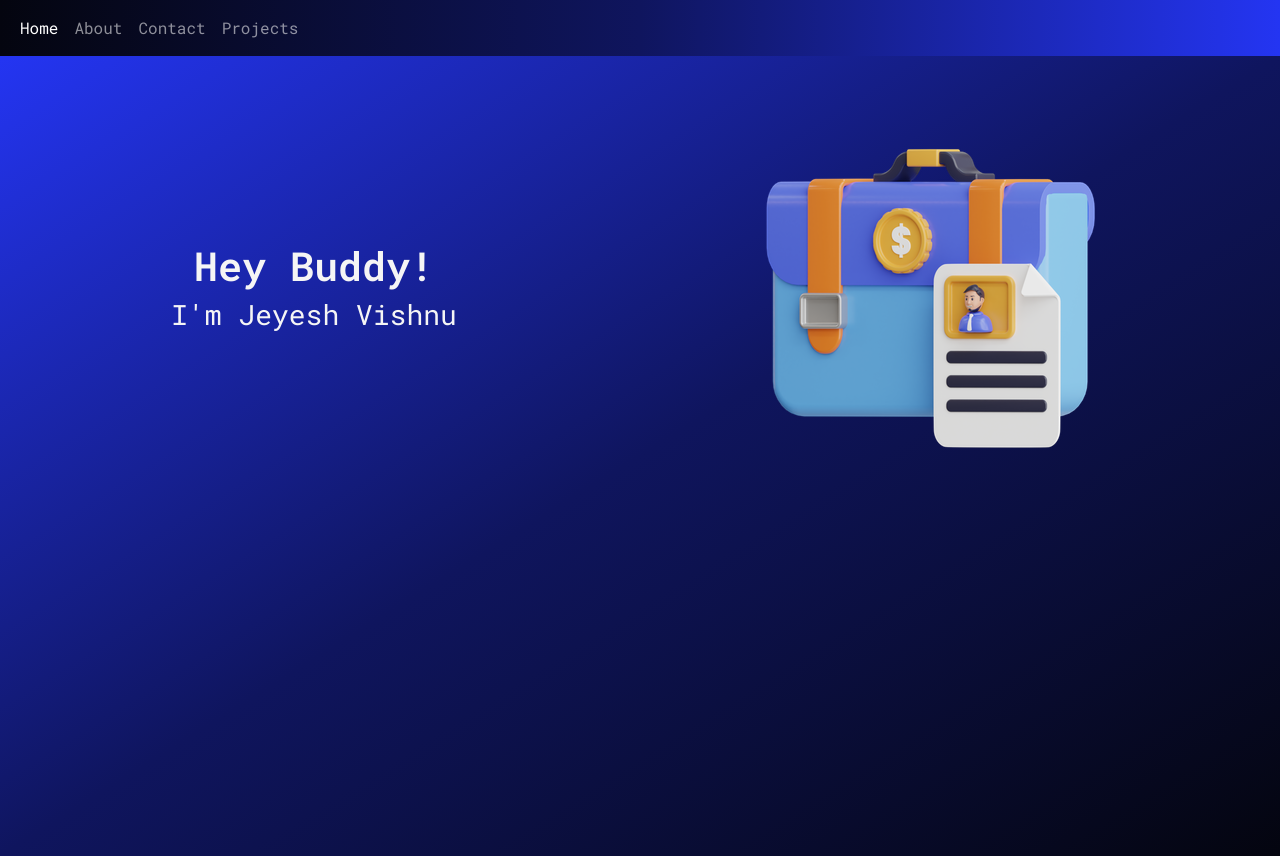
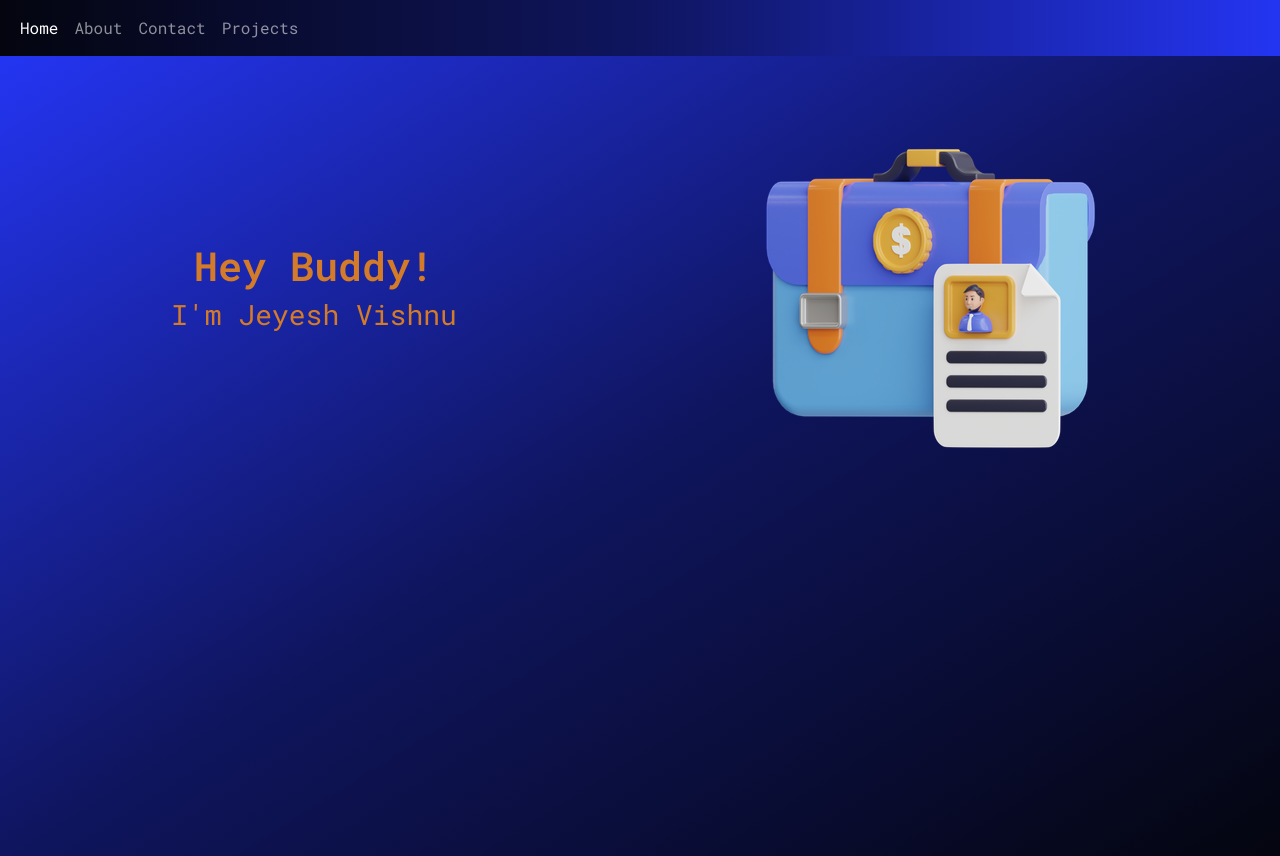
Before and after one commit to Cipher-Codes/Portfolio-Own, a plain HTML site: page index.html in a window 1280 px wide. Drawn offline with nearby package versions, Linux system fonts and the light colour scheme.

Commit message:
Update index.html

```diff
--- a/index.html
+++ b/index.html
@@ -53,7 +53,7 @@
     #headline{
         margin: auto;
         width: 50%;
-        color: whitesmoke;
+        color: #d37b28;
         text-align: center;
         padding: 10px;
         /* border: solid 1px black; */
```
